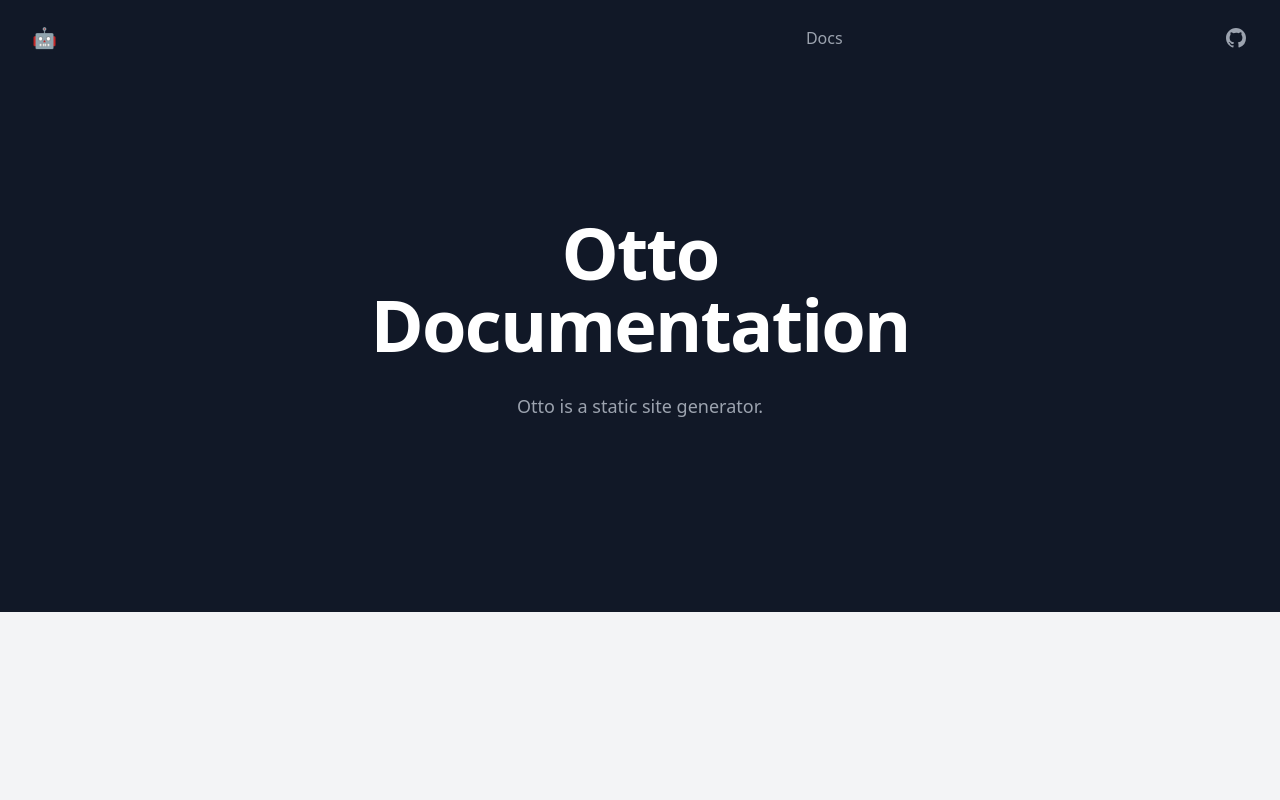
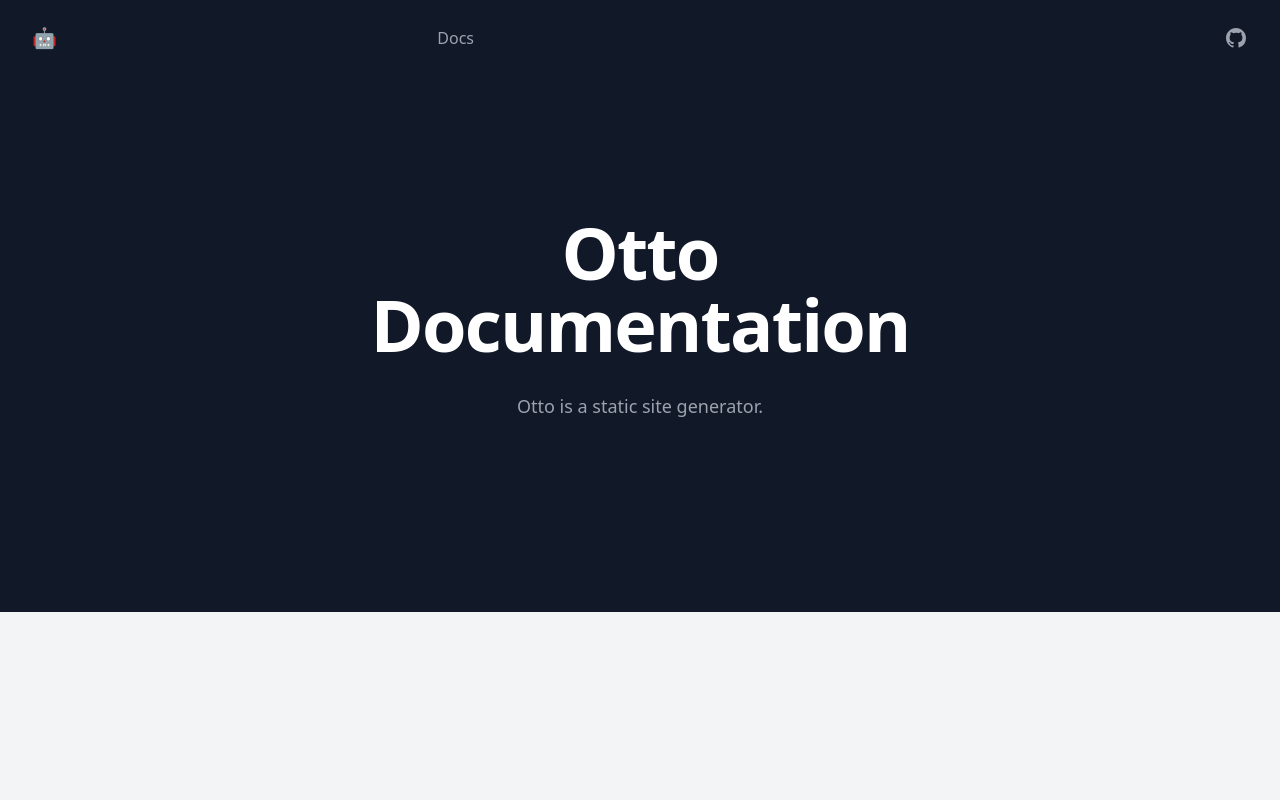
Before and after one commit to tacoda/otto, a plain HTML site: page docs/index.html in a window 1280 px wide. Shown: the top 800 px of the page. Drawn offline with nearby package versions, Linux system fonts and the light colour scheme.

Commit message:
Change placement of docs link

```diff
--- a/docs/index.html
+++ b/docs/index.html
@@ -22,7 +22,7 @@
                     <div class="flex lg:flex-1">
                         <a href="/otto/" class="-m-1.5 p-1.5 text-xl"> 🤖 </a>
                     </div>
-                    <div class="flex lg:flex-1 justify-end">
+                    <div class="flex lg:flex-1">
                         <a
                             href="/otto/docs"
                             class="text-gray-400 hover:text-gray-300 flex items-center gap-2"
```
Also changed, not shown: index.html (+1 -1 lines).
